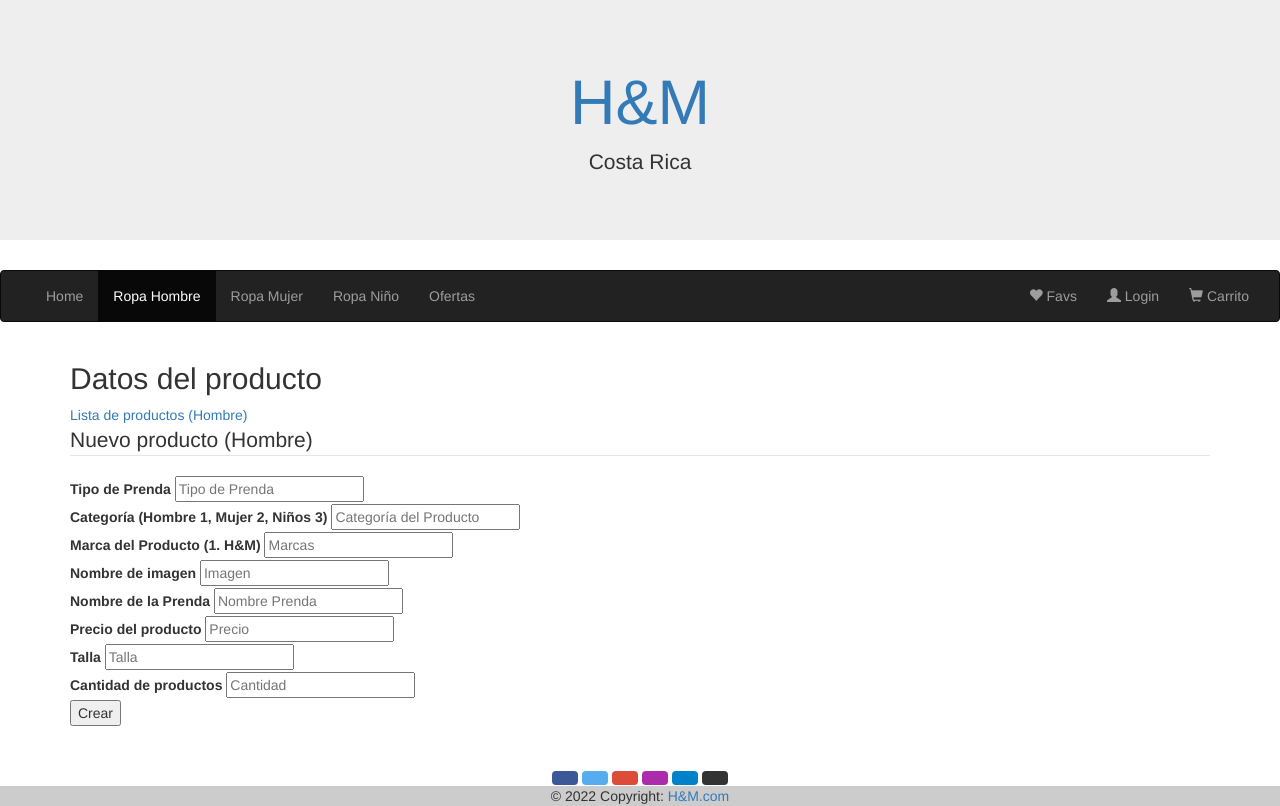
After one commit to BrayanRL01/AmbienteWeb-Grupo2, a PHP site: page /admin/pages/nuevoproducto.php in a window 1280 px wide. The commit adds this page. Run offline with PHP 8.4, Linux system fonts and the light colour scheme; the visitor is signed in with stand-in values (Sample User, id 1).

Commit message:
Creación de Datos a DB.

```diff
--- a/admin/class/Conexion.php
+++ b/admin/class/Conexion.php
@@ -2,14 +2,15 @@
 
 class Conexion
 {
-    public $link;
+    protected $link;
 
-    public function conectar() {
-        $this->link = mysqli_connect("localhost", "root", "brl092022", "tiendahm");
+    public function conectar()
+    {
+        $this->link = mysqli_connect("localhost", "root", "brl092022", "TIENDAHM");
     }
 
-    public function cerrar() {
+    public function cerrar()
+    {
         $this->link->close();
     }
-
 }
--- /dev/null
+++ b/admin/class/Producto.php
@@ -0,0 +1,142 @@
+<?php
+include "Conexion.php";
+
+class Producto extends Conexion
+{
+    protected $ID_PRODUCTO;
+    protected $ID_TIPO;
+    protected $ID_CATEGORIA;
+    protected $ID_MARCA;
+    protected $IMAGEN;
+    protected $NOMBRE_PRENDA;
+    protected $PRECIO;
+    protected $TALLA;
+    protected $CANTIDAD;
+
+    public function __construct(
+        $ID_PRODUCTO,
+        $ID_TIPO,
+        $ID_CATEGORIA,
+        $ID_MARCA,
+        $IMAGEN,
+        $NOMBRE_PRENDA,
+        $PRECIO,
+        $TALLA,
+        $CANTIDAD
+    ) {
+        $this->id_producto = $ID_PRODUCTO;
+        $this->id_tipo = $ID_TIPO;
+        $this->id_categoria = $ID_CATEGORIA;
+        $this->id_marca = $ID_MARCA;
+        $this->imagen = $IMAGEN;
+        $this->nombre_prenda = $NOMBRE_PRENDA;
+        $this->precio = $PRECIO;
+        $this->talla = $TALLA;
+        $this->cantidad = $CANTIDAD;
+    }
+
+    // Metodos
+    public static function getAll()
+    {
+        $conexion = new Conexion();
+        $conexion->conectar();
+
+        $query = "SELECT * FROM PRODUCTOS WHERE ID_CATEGORIA = 1";
+
+        $prepare = mysqli_prepare($conexion->link, $query);
+        $prepare->execute();
+
+        $respuesta = $prepare->get_result();
+        $dataArray = $respuesta->fetch_all();
+
+        $productos = [];
+
+        foreach ($dataArray as $data) {
+            $producto = new Producto($data[0], $data[1], $data[2], $data[3], $data[4], $data[5], $data[6], $data[7], $data[8]);
+            array_push($productos, $producto);
+        }
+
+        return $productos;
+    }
+
+    public function crearProducto()
+    {
+        $this->conectar();
+
+        $query = "INSERT INTO PRODUCTOS (ID_TIPO, ID_CATEGORIA, ID_MARCA, IMAGEN, NOMBRE_PRENDA, PRECIO, TALLA, CANTIDAD)
+        VALUES(?, ?, ?, ?, ?, ?, ?, ?)";
+
+        $prepare = mysqli_prepare($this->link, $query);
+
+        // s => cadenas de texto
+        // d => doble
+        // i => entero
+        // b => binarios
+
+        $prepare->bind_param(
+            "iiissisi",
+            $this->id_tipo,
+            $this->id_categoria,
+            $this->id_marca,
+            $this->imagen,
+            $this->nombre_prenda,
+            $this->precio,
+            $this->talla,
+            $this->cantidad
+        );
+
+        if ($prepare->execute()) {
+            $this->cerrar();
+            return "OK";
+        } else {
+            $this->cerrar();
+            return "Error: " . $prepare->error;
+        }
+    }
+
+
+    public function getIDProducto(): int
+    {
+        return $this->id_producto;
+    }
+
+    public function getIDTipo(): int
+    {
+        return $this->id_tipo;
+    }
+
+    public function getIDCategoria(): int
+    {
+        return $this->id_categoria;
+    }
+
+    public function getIDMarca(): int
+    {
+        return $this->id_marca;
+    }
+
+    public function getImagen(): string
+    {
+        return $this->imagen;
+    }
+
+    public function getNombrePrenda(): string
+    {
+        return $this->nombre_prenda;
+    }
+
+    public function getPrecio(): int
+    {
+        return $this->precio;
+    }
+
+    public function getTalla(): string
+    {
+        return $this->talla;
+    }
+
+    public function getCantidad(): int
+    {
+        return $this->cantidad;
+    }
+}
--- a/admin/controller/login.php
+++ b/admin/controller/login.php
@@ -28,6 +28,10 @@
 }
 
 if ($Usuarios->ValidarContraseña($_POST["contrasena"])) {
+    session_start();
+    $_SESSION["login"] = true;
+    $_SESSION["email"] = $Usuarios->getEmail();
+    $_SESSION["nombre"] = $Usuarios->getNombre();
     header("location: ../pages/admin.php");
     exit();
 } else {
--- /dev/null
+++ b/admin/pages/nuevoproducto.php
@@ -0,0 +1,157 @@
+<!DOCTYPE html>
+<html lang="es">
+
+<head>
+    <title>Hombres</title>
+    <meta charset="utf-8">
+    <meta name="viewport" content="width=device-width, initial-scale=1">
+    <link rel="stylesheet" href="https://maxcdn.bootstrapcdn.com/bootstrap/3.4.1/css/bootstrap.min.css">
+    <script src="https://ajax.googleapis.com/ajax/libs/jquery/3.6.0/jquery.min.js"></script>
+    <script src="https://stackpath.bootstrapcdn.com/bootstrap/4.3.1/js/bootstrap.min.js" integrity="sha384-JjSmVgyd0p3pXB1rRibZUAYoIIy6OrQ6VrjIEaFf/nJGzIxFDsf4x0xIM+B07jRM" crossorigin="anonymous"></script>
+
+    <?php
+    session_start();
+    if (!isset($_SESSION["login"])) {
+        header("location: index.php?error=1");
+        exit();
+    }
+    include "../class/Producto.php";
+    ?>
+</head>
+
+<body>
+
+    <div class="jumbotron">
+        <div class="container text-center">
+            <a href="index.html" class="LinkLogo">
+                <h1>H&M</h1>
+            </a>
+            <p>Costa Rica</p>
+        </div>
+    </div>
+
+    <nav class="navbar navbar-inverse">
+        <div class="container-fluid">
+            <div class="navbar-header">
+                <button type="button" class="navbar-toggle" data-toggle="collapse" data-target="#myNavbar">
+                    <span class="icon-bar"></span>
+                    <span class="icon-bar"></span>
+                    <span class="icon-bar"></span>
+                </button>
+
+            </div>
+            <div class="collapse navbar-collapse" id="myNavbar">
+                <ul class="nav navbar-nav">
+                    <li><a href="index.html">Home</a></li>
+                    <li class="active"><a href="ropahombre.html">Ropa Hombre</a></li>
+                    <li><a href="ropamujer.html">Ropa Mujer</a></li>
+                    <li><a href="ropaniños.html">Ropa Niño</a></li>
+                    <li><a href="ofertas.html">Ofertas</a></li>
+                </ul>
+                </ul>
+                <ul class="nav navbar-nav navbar-right">
+                    <li><a href="listadeseos.html"><span class="glyphicon glyphicon-heart"></span> Favs</a></li>
+                    <li><a href="registro.html"><span class="glyphicon glyphicon-user"></span> Login</a></li>
+                    <li><a href="carritocompras.html"><span class="glyphicon glyphicon-shopping-cart"></span> Carrito</a></li>
+                </ul>
+            </div>
+        </div>
+    </nav>
+
+    <section class="container">
+
+        <div class="h_ordenes">
+            <h2>Datos del producto</h2>
+            <div class="b_ordenes">
+                <a class="boton" href="ropahombre.php">Lista de productos (Hombre)</a>
+            </div>
+        </div>
+
+        <form class="form" action="../controller/producto.php" method="post">
+            <legend>Nuevo producto (Hombre)</legend>
+            <div>
+                <!-- <div class="form_campo">
+                    <label for="id_producto">Nombre de la imagen</label>
+                    <input id="id_producto" name="id_producto" class="form_text" type="text" placeholder="id producto">
+                </div> -->
+                <div class="form_campo">
+                    <label for="id_tipo">Tipo de Prenda</label>
+                    <input id="id_tipo" name="id_tipo" class="form_text" type="text" placeholder="Tipo de Prenda">
+                </div>
+                <div class="form_campo">
+                    <label for="id_categoria">Categoría (Hombre 1, Mujer 2, Niños 3)</label>
+                    <input class="form_text" name="id_categoria" id="id_categoria" placeholder="Categoría del Producto" type="text">
+                </div>
+                <div class="form_campo">
+                    <label for="id_marca">Marca del Producto (1. H&M)</label>
+                    <input id="id_marca" name="id_marca" class="form_text" type="text" placeholder="Marcas">
+                </div>
+                <div class="form_campo">
+                    <label for="imagen">Nombre de imagen</label>
+                    <input id="imagen" name="imagen" class="form_text" type="text" placeholder="Imagen">
+                </div>
+                <div class="form_campo">
+                    <label for="nombre_prenda">Nombre de la Prenda</label>
+                    <input class="form_text" name="nombre_prenda" id="nombre_prenda" placeholder="Nombre Prenda" type="text">
+                </div>
+
+                <div class="form_campo">
+                    <label for="precio">Precio del producto</label>
+                    <input id="precio" name="precio" class="form_text" type="text" placeholder="Precio">
+                </div>
+                <div class="form_campo">
+                    <label for="talla">Talla</label>
+                    <input id="talla" name="talla" class="form_text" type="text" placeholder="Talla">
+                </div>
+                <div class="form_campo">
+                    <label for="cantidad">Cantidad de productos</label>
+                    <input class="form_text" name="cantidad" id="cantidad" placeholder="Cantidad" type="text">
+                </div>
+                <div>
+                    <button class="boton enviar" type="submit">Crear</button>
+                </div>
+            </div>
+        </form>
+
+    </section>
+
+
+    <br><br>
+
+    <footer class="bg-light text-center text-white">
+        <!-- Grid container -->
+        <div class="container p-4 pb-0">
+            <!-- Section: Social media -->
+            <section class="mb-4">
+                <!-- Facebook -->
+                <a class="btn text-white btn-floating m-1" style="background-color: #3b5998;" href="#!" role="button"><i class="fab fa-facebook-f"></i></a>
+
+                <!-- Twitter -->
+                <a class="btn text-white btn-floating m-1" style="background-color: #55acee;" href="#!" role="button"><i class="fab fa-twitter"></i></a>
+
+                <!-- Google -->
+                <a class="btn text-white btn-floating m-1" style="background-color: #dd4b39;" href="#!" role="button"><i class="fab fa-google"></i></a>
+
+                <!-- Instagram -->
+                <a class="btn text-white btn-floating m-1" style="background-color: #ac2bac;" href="#!" role="button"><i class="fab fa-instagram"></i></a>
+
+                <!-- Linkedin -->
+                <a class="btn text-white btn-floating m-1" style="background-color: #0082ca;" href="#!" role="button"><i class="bi bi-linkedin"></i></a>
+                <!-- Github -->
+                <a class="btn text-white btn-floating m-1" style="background-color: #333333;" href="#!" role="button"><i class="fab fa-github"></i></a>
+            </section>
+            <!-- Section: Social media -->
+        </div>
+        <!-- Grid container -->
+
+        <!-- Copyright -->
+        <div class="text-center p-3" style="background-color: rgba(0, 0, 0, 0.2);">
+            © 2022 Copyright:
+            <a class="text-white" href="https://mdbootstrap.com/">H&M.com</a>
+        </div>
+        <!-- Copyright -->
+    </footer>
+
+</body>
+
+</html>
```
Also changed, not shown: SQL/H&M Database.sql (+24 -2 lines), admin/class/Usuarios.php (+8 -7 lines), admin/controller/logout.php (added, +10 -0 lines), admin/controller/producto.php (added, +29 -0 lines), admin/pages/admin.php (+14 -45 lines), admin/pages/index.php (+5 -6 lines), admin/pages/ropahombre.php (added, +187 -0 lines).
